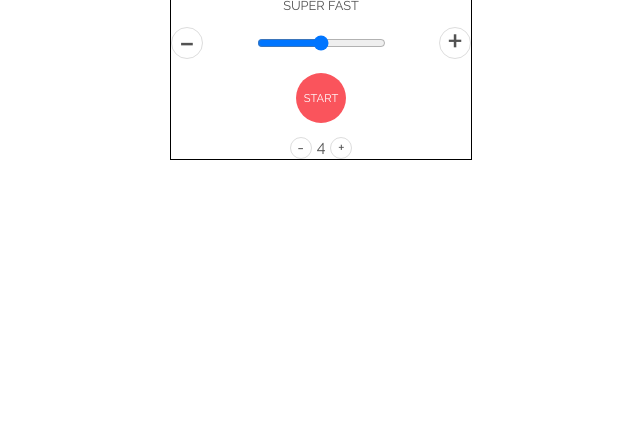
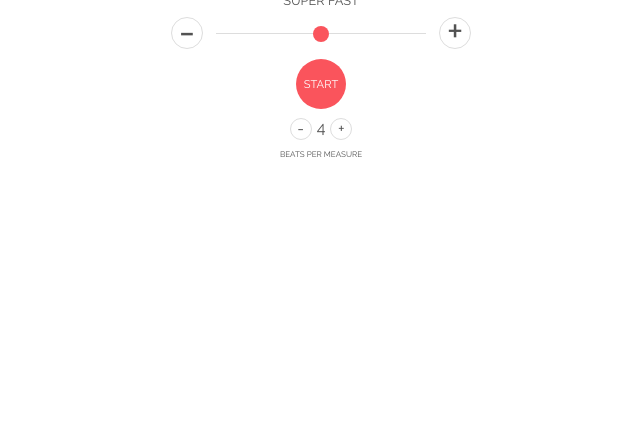
Before and after one commit to maxeboykin/metronome, a plain HTML site: page index.html in a window 1280 px wide. Shown: the part 366-800 px from the top of the page, without its empty margins (319-959 px from the left). Drawn offline with Linux system fonts and the light colour scheme.

Commit message:
mozillaBPMSpan

```diff
--- a/index.html
+++ b/index.html
@@ -26,8 +26,8 @@
         <div class="subtract-beats stepper">-</div>
         <div class="measure-count">4</div>
         <div class="add-beats stepper">+</div>
-
       </div>
+      <span class="beats-per-measure-text">Beats per measure</span>
 
   </div>
 </div>
--- a/styles.css
+++ b/styles.css
@@ -18,7 +18,6 @@ body {
 }
 
 .metronome {
-  border: 1px solid #000;
   display: flex;
   flex-direction: column;
   width: 300px;
@@ -71,6 +70,46 @@ justify-content: space-between;
   line-height: 25px;
 }
 
+input[type=range] {
+  -webkit-appearance: none;
+  background-color: transparent;
+  width: 70%;
+}
+
+input[type=range]::-webkit-slider-thumb {
+  -webkit-appearance: none;
+}
+
+input[type=range]:focus{
+  outline: none;
+}
+
+input[type=range]::-webkit-slider-thumb {
+  -webkit-appearance: none;
+  width: 16px;
+  height: 16px;
+  border-radius: 50%;
+  background-color: #fa545c;
+  margin-top: -7px;
+}
+
+input[type=range]::-moz-range-thumb {
+  -webkit-appearance: none;
+  width: 16px;
+  height: 16px;
+  border-radius: 50%;
+  background-color: #fa545c;
+  cursor: pointer;
+  border:none;
+}
+
+input[type=range]::-webkit-slider-runnable-track {
+  width: 100%;
+  height: 1px;
+  background: #ddd;
+
+}
+
 .start-stop {
   width: 50px;
   height: 50px;
@@ -101,3 +140,19 @@ justify-content: space-between;
   text-align: center;
   margin: 0 5px;
 }
+
+.measures .stepper:hover {
+  background: #ff656c;
+  color: #fff;
+}
+
+.measures .add-beats {
+  line-height: 20px;
+}
+
+
+.beats-per-measure-text {
+  text-align: center;
+  font-size: 0.5em;
+  text-transform: uppercase;
+}
```
